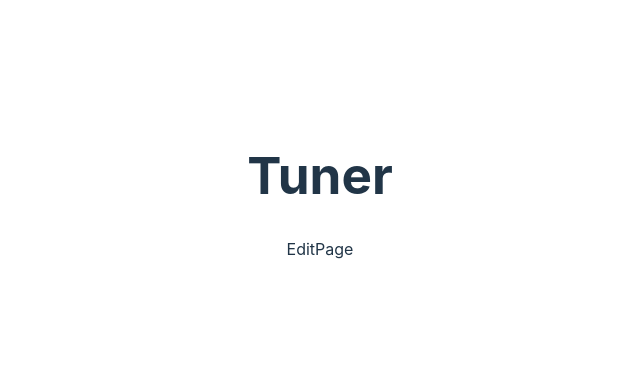
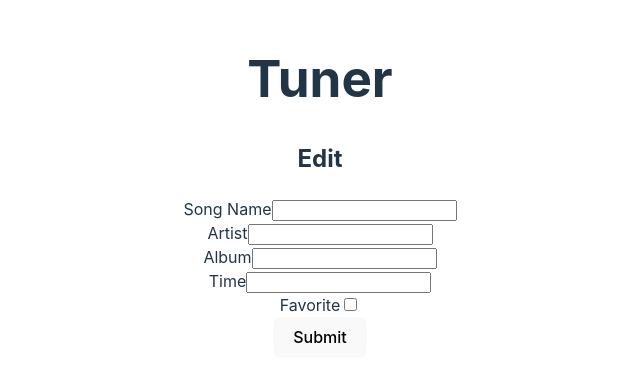
Before and after one commit to Jameel914/seed-read-front-end, a React (Vite) app: page /songs/1/edit in a window 1280 px wide. Shown: the part 213-594 px from the top of the page, without its empty margins (320-960 px from the left). Built offline with nearby package versions, Linux system fonts and the light colour scheme; no server answers.

Commit message:
fixed bugs on new route and edit route is done

```diff
--- a/src/Components/EditPage.jsx
+++ b/src/Components/EditPage.jsx
@@ -1,7 +1,103 @@
-import React from "react";
+import React, { useEffect, useState } from "react";
+import axios from "axios";
+import { useNavigate, useParams } from "react-router-dom";
 
 function EditPage() {
-  return <div>EditPage</div>;
+  const API = import.meta.env.VITE_API_URL;
+  const { id } = useParams();
+  const navigate = useNavigate();
+
+  const [name, setName] = useState("");
+  const [artist, setArtist] = useState("");
+  const [album, setAlbum] = useState("");
+  const [time, setTime] = useState("");
+  const [is_favorite, setIs_favorite] = useState(false);
+
+  useEffect(() => {
+    editSong();
+  }, []);
+
+  async function editSong() {
+    try {
+      let result = await axios.get(`${API}/songs/${id}`);
+      console.log(result.data);
+      setName(result.data.name);
+      setArtist(result.data.artist);
+      setAlbum(result.data.album);
+      setTime(result.data.time);
+      setIs_favorite(result.data.is_favorite);
+    } catch (error) {
+      console.log(error);
+    }
+  }
+
+  async function handleSubmit(e) {
+    e.preventDefault();
+    try {
+      await axios.put(`${API}/songs/${id}`, {
+        name: name,
+        artist: artist,
+        album: album,
+        time: time,
+        is_favorite: is_favorite,
+      });
+      navigate("/songs");
+    } catch (error) {
+      console.log(error);
+    }
+  }
+  return (
+    <>
+      <div>
+        <h2>Edit</h2>
+      </div>
+      <form onSubmit={handleSubmit}>
+        <div>
+          <label>Song Name</label>
+          <input
+            type="text"
+            value={name}
+            onChange={(e) => setName(e.target.value)}
+          />
+        </div>
+        <div>
+          <label>Artist</label>
+          <input
+            type="text"
+            value={artist}
+            onChange={(e) => setArtist(e.target.value)}
+          />
+        </div>
+        <div>
+          <label>Album</label>
+          <input
+            type="text"
+            value={album}
+            onChange={(e) => setAlbum(e.target.value)}
+          />
+        </div>
+        <div>
+          <label>Time</label>
+          <input
+            type="text"
+            value={time}
+            onChange={(e) => setTime(e.target.value)}
+          />
+        </div>
+        <div>
+          <label>Favorite</label>
+          <input
+            type="checkbox"
+            checked={is_favorite}
+            onChange={(e) => setIs_favorite(e.target.checked)}
+          />
+        </div>
+        <div>
+          <button type="submit">Submit</button>
+        </div>
+      </form>
+    </>
+  );
 }
 
 export default EditPage;
--- a/src/Components/Home.jsx
+++ b/src/Components/Home.jsx
@@ -1,5 +1,6 @@
 import React from "react";
 import { useNavigate } from "react-router-dom";
+import IndexPage from "./IndexPage";
 
 function Home() {
   const navigate = useNavigate();
@@ -10,6 +11,7 @@ function Home() {
   return (
     <div>
       <h2 onClick={welcome}>Welcome to the songs app!</h2>
+      <IndexPage />
     </div>
   );
 }
--- a/src/Components/NewPage.jsx
+++ b/src/Components/NewPage.jsx
@@ -4,21 +4,21 @@ import axios from "axios";
 function NewPage() {
   const API = import.meta.env.VITE_API_URL;
 
-  const [songName, setSongName] = useState("");
+  const [name, setName] = useState("");
   const [artist, setArtist] = useState("");
   const [album, setAlbum] = useState("");
   const [time, setTime] = useState("");
-  const [favorite, setFavorite] = useState(false);
+  const [is_favorite, setIs_favorite] = useState(false);
 
   async function handleSubmit(e) {
     e.preventDefault();
     try {
       let result = await axios.post(`${API}/songs`, {
-        songName: songName,
+        name: name,
         artist: artist,
         album: album,
         time: time,
-        favorite: favorite,
+        is_favorite: is_favorite,
       });
       console.log(result);
     } catch (error) {
@@ -36,8 +36,8 @@ function NewPage() {
           <label>Song Name</label>
           <input
             type="text"
-            value={songName}
-            onChange={(e) => setSongName(e.target.value)}
+            value={name}
+            onChange={(e) => setName(e.target.value)}
           />
         </div>
         <div>
@@ -68,8 +68,8 @@ function NewPage() {
           <label>Favorite</label>
           <input
             type="checkbox"
-            checked={favorite}
-            onChange={(e) => setFavorite(e.target.checked)}
+            checked={is_favorite}
+            onChange={(e) => setIs_favorite(e.target.checked)}
           />
         </div>
         <button type="submit">Submit</button>
```
